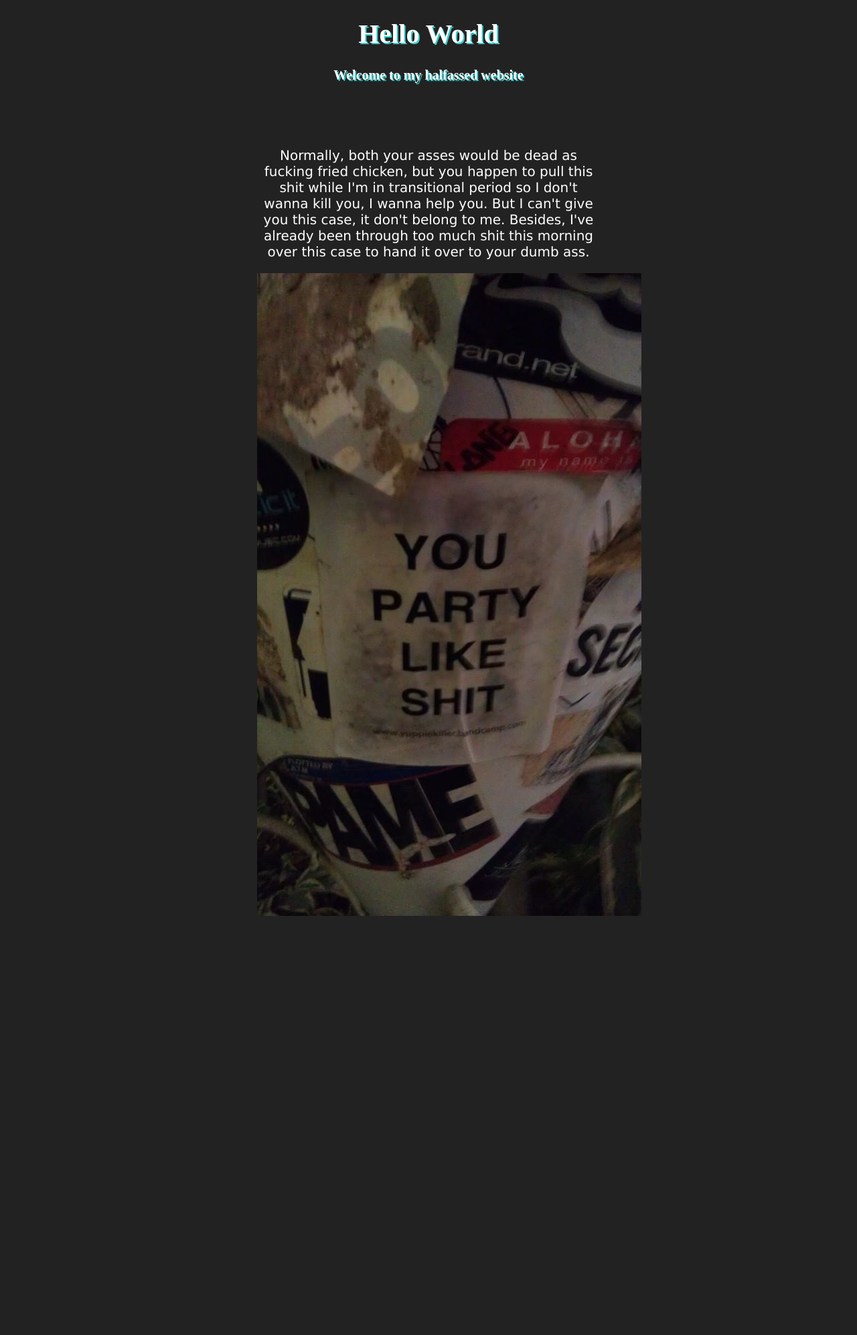
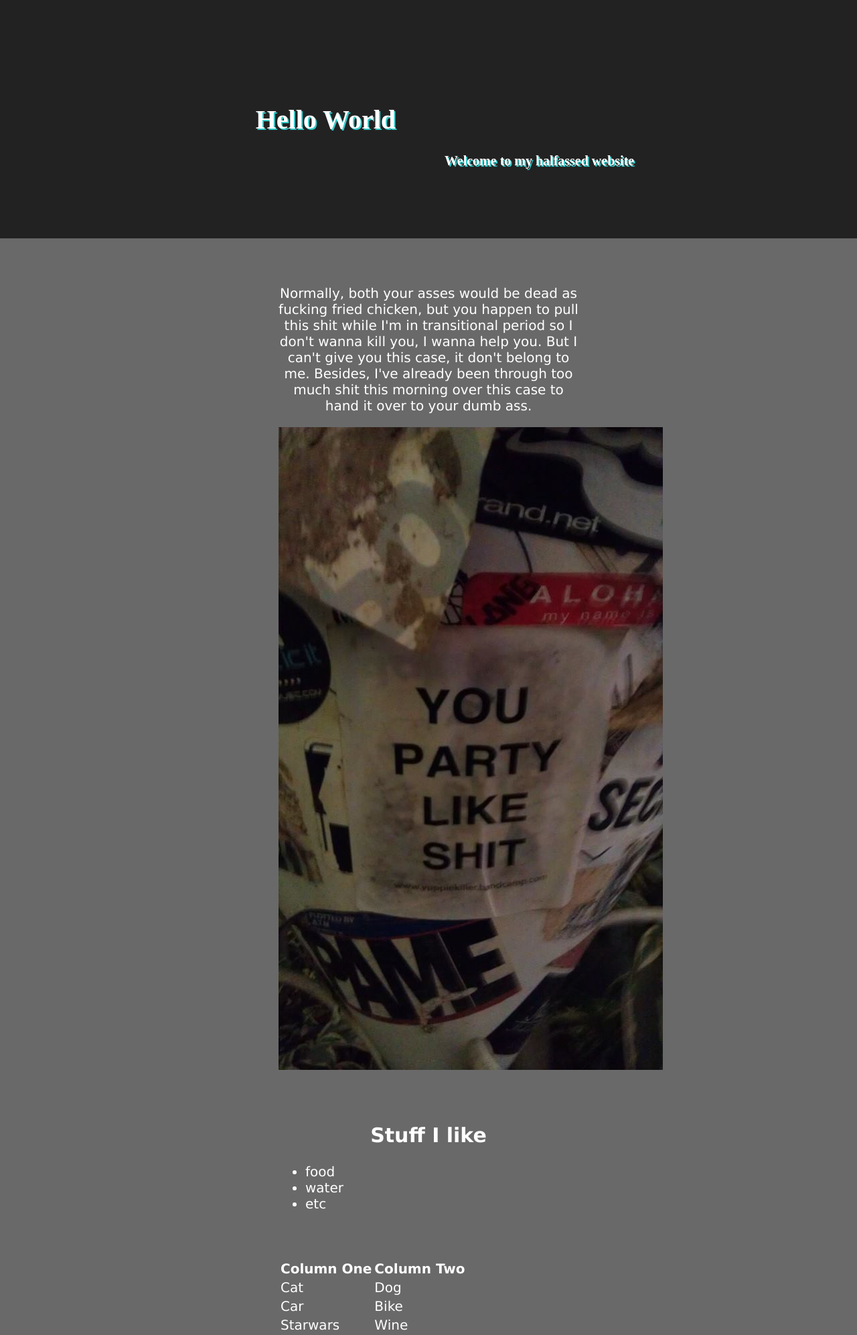
Before and after one commit to Karstagg/class-10-11, a PHP site: page / in a window 1280 px wide. Shown: the whole page at 67% size. Before the commit the page ends 1368 px from the top, so only its background shows below. Run offline with PHP 8.4, Linux system fonts and the light colour scheme; some web fonts are replaced.

Commit message:
added more css for header text

```diff
--- a/public_html/css/main.css
+++ b/public_html/css/main.css
@@ -2,7 +2,7 @@ html, body { /*main style*/
 	font-family: Verdana, Geneva, Tahoma, sans-serif;
 	color: white;
 	font-size: 15pt;
-	background: #222;
+	background: dimgray;
 	margin: 0;
 	height: 100%;
 }
@@ -10,11 +10,28 @@ header { /*style for the header*/
 	font-family: '8BITWONDERNominal';
 	text-shadow: 2px 2px 	#3CC;
 	text-align: center;
+	padding: 10%;
+	background: #222;
+	height: 100px;
+	margin:0px auto;
+}
+.header-main-text { /*Main header text*/
+	width: 70%;
+}
+.header-sub-text { /*header subtext*/
+	width: 80%;
+	text-align: right;
 }
 
 section { /*for sections*/
-	width: 40%;
+	width: 35%;
 	text-align: center;
 	margin: 0 auto;
 	padding-top: 50px;
 }
+ul { /*unordered list*/
+	text-align: left;
+}
+tr { /*table rows*/
+	text-align: left;
+}
--- a/public_html/index.php
+++ b/public_html/index.php
@@ -17,8 +17,12 @@
 	<body>
 		<!-- the header -->
 		<header>
-			<h1>Hello World</h1>
-			<h4>Welcome to my halfassed website</h4>
+			<div class="header-main-text">
+				<h1>Hello World</h1>
+			</div>
+			<div class="header-sub-text">
+				<h4>Welcome to my halfassed website</h4>
+			</div>
 		</header>
 		<!--main content-->
 		<main>
@@ -28,8 +32,34 @@
 				<p>Normally, both your asses would be dead as fucking fried chicken, but you happen to pull this shit while I'm in transitional period so I don't wanna kill you, I wanna help you. But I can't give you this case, it don't belong to me. Besides, I've already been through too much shit this morning over this case to hand it over to your dumb ass.</p>
 				<img src="img/party.jpg" alt="You party like shit">
 			</section>
-			<section></section>
-			<section></section>
+			<section>
+				<h2>Stuff I like</h2>
+					<ul>
+						<li>food</li>
+						<li>water</li>
+						<li>etc</li>
+					</ul>
+			</section>
+			<section>
+				<table>
+					<tr>
+						<th>Column One</th>
+						<th>Column Two</th>
+					</tr>
+					<tr>
+						<td>Cat</td>
+						<td>Dog</td>
+					</tr>
+					<tr>
+						<td>Car</td>
+						<td>Bike</td>
+					</tr>
+					<tr>
+						<td>Starwars</td>
+						<td>Wine</td>
+					</tr>
+				</table>
+			</section>
 		</main>
 	</body>
 </html>
```
